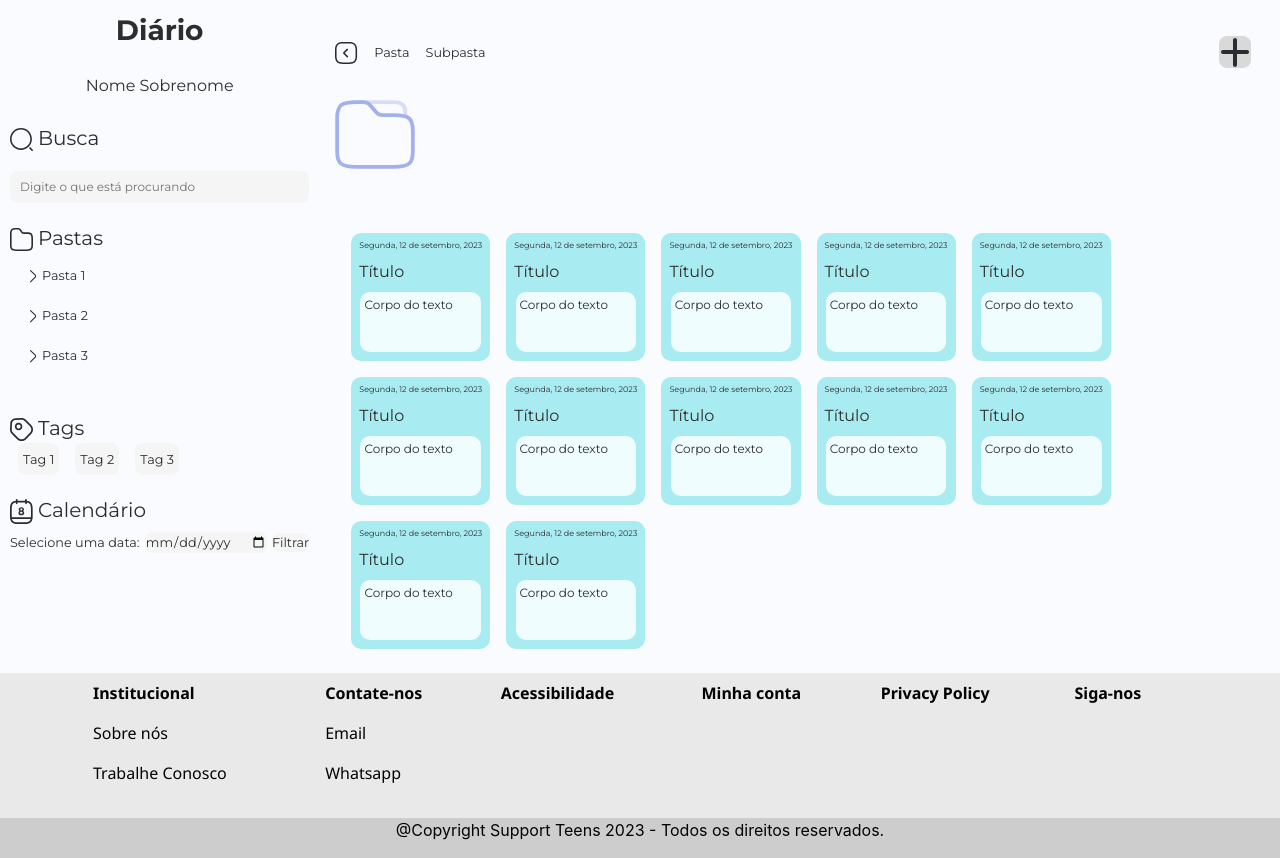
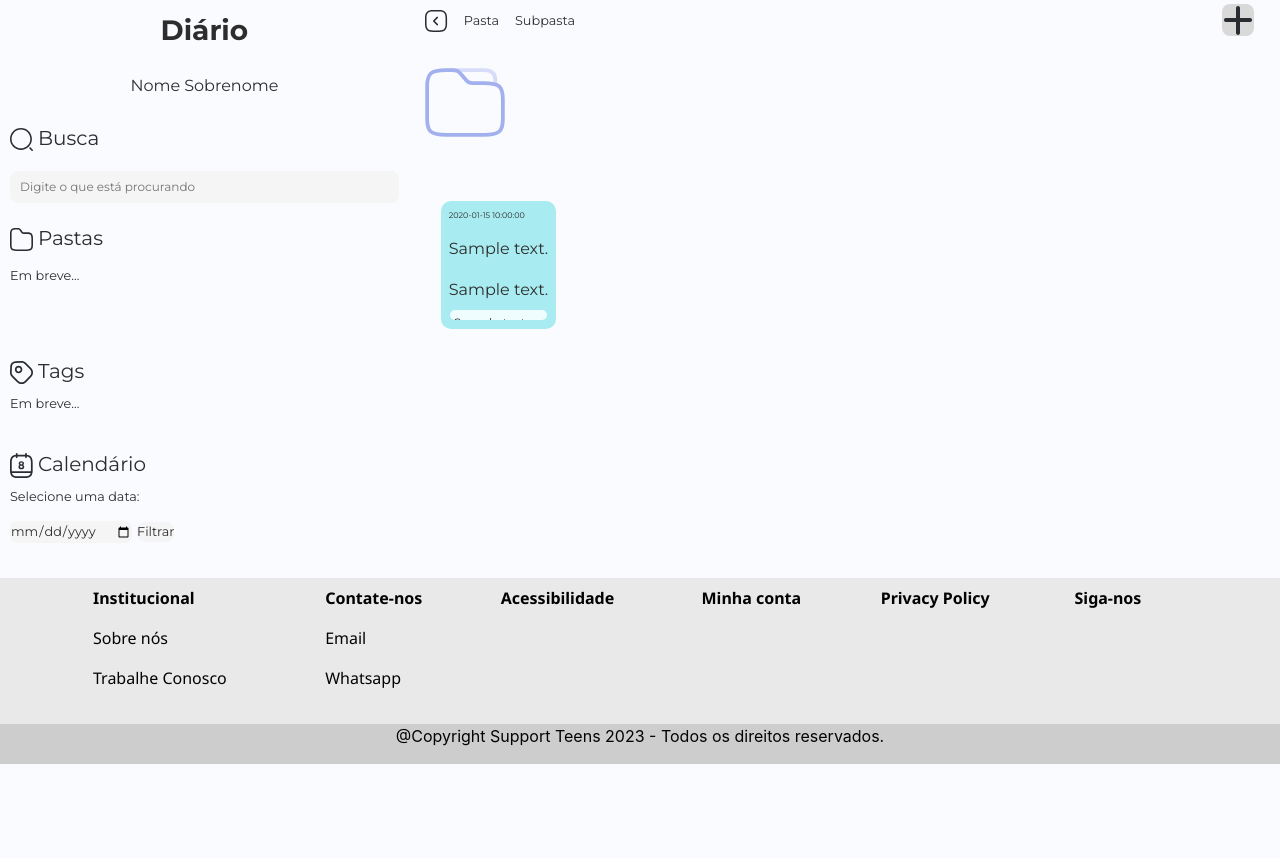
Before and after one commit to Support-Teens/Support-Teens-Final, a PHP site: page /home_diario.php in a window 1280 px wide. Shown: the part 56-914 px from the top of the page. After the commit the page ends 820 px from the top, so only its background shows below. Run offline with PHP 8.4, Linux system fonts and the light colour scheme; tables that the repository leaves empty or names only in its code hold one stand-in row (values such as "Sample post"); some libraries are stand-ins or nearby versions.

Commit message:
Update home_diario.php

```diff
--- a/home_diario.php
+++ b/home_diario.php
@@ -1,12 +1,13 @@
+
 <!DOCTYPE html>
-<html lang="en">
+<html lang="pt-br">
 
 <head>
     <link rel="icon" href="/public/svg_diario/logo.svg" type="image/x-icon">
     <meta charset="UTF-8">
     <meta name="viewport" content="width=device-width, initial-scale=1.0">
 
-    <title>Home Diário - Support Teens</title>
+    <title>Home Diário | Support Teens</title>
 
     <link rel="stylesheet" href="https://maxcdn.bootstrapcdn.com/bootstrap/4.5.2/css/bootstrap.min.css">
     <link rel="stylesheet" href="style-home-diario.css">
@@ -68,25 +69,28 @@
 
                 <div class="files">
                     <div><img src="./public/svg_diario/options-folder.svg">Pastas</div>
-                    <button><a href="#"><img src="./public/svg_diario/options-folder-arrow-right.svg">Pasta
+                    <p style="font-size: 0.8rem; padding-top: 0.5rem">Em breve...</p><br>
+                    <!--<button><a href="#"><img src="./public/svg_diario/options-folder-arrow-right.svg">Pasta
                             1<a></button>
                     <button><a href="#"><img src="./public/svg_diario/options-folder-arrow-right.svg">Pasta
                             2<a></button>
                     <button><a href="#"><img src="./public/svg_diario/options-folder-arrow-right.svg">Pasta
-                            3<a></button>
+                            3<a></button>-->
 
                 </div>
                 <div class="tags">
                     <div class="tags-title"><img src="./public/svg_diario/options-tag.svg">Tags</div>
                     <div class="tags-button">
-                        <button><a href="#">Tag 1<a></button>
+                        <p style="font-size: 0.8rem; padding-top: 0.5rem">Em breve...</p><br>
+                        <!--<button><a href="#">Tag 1<a></button>
                         <button><a href="#">Tag 2<a></button>
                         <button><a href="#">Tag 3<a></button>
+                        <button><a href="#">Tag 4<a></button>-->
                     </div>
                 </div>
                 <div class="calendar">
                     <div><img src="./public/svg_diario/options-calendar.svg">Calendário</div>
-                    <label for="data">Selecione uma data:</label>
+                    <label for="data">Selecione uma data:</label><br>
                     <input type="date" id="data" name="data">
                     <button onclick="filtrarPorData()">Filtrar</button>
                     <!-- Seu conteúdo a ser filtrado aqui -->
@@ -112,92 +116,36 @@
                 <button><a href="#"><img src="./public/svg_diario/content-folder.svg"><a></button>
             </div>
             <div class="all-notes">
-                <a href="diario.php">
-                    <div class="note">
-                        <h6 class="date-note">Segunda, 12 de setembro, 2023</h6>
-                        <h3 class="title-note">Título</h3>
-                        <div class="note-content">Corpo do texto</div>
-                    </div>
-                </a>
-                <a href="diario.php">
-                    <div class="note">
-                        <h6 class="date-note">Segunda, 12 de setembro, 2023</h6>
-                        <h3 class="title-note">Título</h3>
-                        <div class="note-content">Corpo do texto</div>
-                    </div>
-                </a>
-                <a href="diario.php">
-                    <div class="note">
-                        <h6 class="date-note">Segunda, 12 de setembro, 2023</h6>
-                        <h3 class="title-note">Título</h3>
-                        <div class="note-content">Corpo do texto</div>
-                    </div>
-                </a>
-                <a href="diario.php">
-                    <div class="note">
-                        <h6 class="date-note">Segunda, 12 de setembro, 2023</h6>
-                        <h3 class="title-note">Título</h3>
-                        <div class="note-content">Corpo do texto</div>
-                    </div>
-                </a>
-                <a href="diario.php">
-                    <div class="note">
-                        <h6 class="date-note">Segunda, 12 de setembro, 2023</h6>
-                        <h3 class="title-note">Título</h3>
-                        <div class="note-content">Corpo do texto</div>
-                    </div>
-                </a>
-                <a href="diario.php">
-                    <div class="note">
-                        <h6 class="date-note">Segunda, 12 de setembro, 2023</h6>
-                        <h3 class="title-note">Título</h3>
-                        <div class="note-content">Corpo do texto</div>
-                    </div>
-                </a>
-                <a href="diario.php">
-                    <div class="note">
-                        <h6 class="date-note">Segunda, 12 de setembro, 2023</h6>
-                        <h3 class="title-note">Título</h3>
-                        <div class="note-content">Corpo do texto</div>
-                    </div>
-                </a>
-                <a href="diario.php">
-                    <div class="note">
-                        <h6 class="date-note">Segunda, 12 de setembro, 2023</h6>
-                        <h3 class="title-note">Título</h3>
-                        <div class="note-content">Corpo do texto</div>
-                    </div>
-                </a>
-                <a href="diario.php">
-                    <div class="note">
-                        <h6 class="date-note">Segunda, 12 de setembro, 2023</h6>
-                        <h3 class="title-note">Título</h3>
-                        <div class="note-content">Corpo do texto</div>
-                    </div>
-                </a>
-                <a href="diario.php">
-                    <div class="note">
-                        <h6 class="date-note">Segunda, 12 de setembro, 2023</h6>
-                        <h3 class="title-note">Título</h3>
-                        <div class="note-content">Corpo do texto</div>
-                    </div>
-                </a>
-                <a href="diario.php">
-                    <div class="note">
-                        <h6 class="date-note">Segunda, 12 de setembro, 2023</h6>
-                        <h3 class="title-note">Título</h3>
-                        <div class="note-content">Corpo do texto</div>
-                    </div>
-                </a>
-                <a href="diario.php">
-                    <div class="note">
-                        <h6 class="date-note">Segunda, 12 de setembro, 2023</h6>
-                        <h3 class="title-note">Título</h3>
-                        <div class="note-content">Corpo do texto</div>
-                    </div>
-                </a>
+                <?php
+                    $hostname = "localhost";
+                    $bancodedados = "diario";
+                    $usuario = "root";
+                    $senha = "";
+
+                    $mysqli = new mysqli($hostname, $usuario, $senha, $bancodedados);
+                    if($mysqli->connect_errno){
+                        echo "falha ao conectar:(" . $mysqli->connect_errno . ")" . mysqli -> connect_errno;
+                    }
+                    $sql = "SELECT id_note, date_note, hour_note, title_note, body_note FROM notes order by hour_note DESC";
+                    $resultado = $mysqli->query($sql);
+
+                    if ($resultado->num_rows > 0) {
+                        while ($row = $resultado->fetch_assoc()) {
+                            echo '<a href="diario_editar_note.php?id=' . $row['id_note'] . '">';
+                                echo '<div class="note">';
+                                    echo '<div class="date-hour">';
+                                        echo '<p class="date-note">' . $row['date_note']. '</p>';
+                                        echo '<p class="hour-note">' . $row['hour_note']. '</p>';
+                                    echo '</div>';
+                                    echo '<h3 class="title-note">'. $row['title_note'] . '</h3>';
+                                    echo '<div class="note-content">'. $row['body_note'] . '</div>';
+                                echo '</div>';
+                            echo '</a>';
+                    }} else {
+                        echo 'Nenhuma anotação encontrada.';
+                    }
+                ?>
             </div>
-
         </section>
     </main>
     <footer class="footer bg-dark text-light mt-4">
@@ -235,6 +183,7 @@
     <script src="https://code.jquery.com/jquery-3.5.1.slim.min.js"></script>
     <script src="https://cdn.jsdelivr.net/npm/@popperjs/core@2.10.2/dist/umd/popper.min.js"></script>
     <script src="https://maxcdn.bootstrapcdn.com/bootstrap/4.5.2/js/bootstrap.min.js"></script>
+    <script src="home_diario.js"></script>
 </body>
 
 </html>
```
